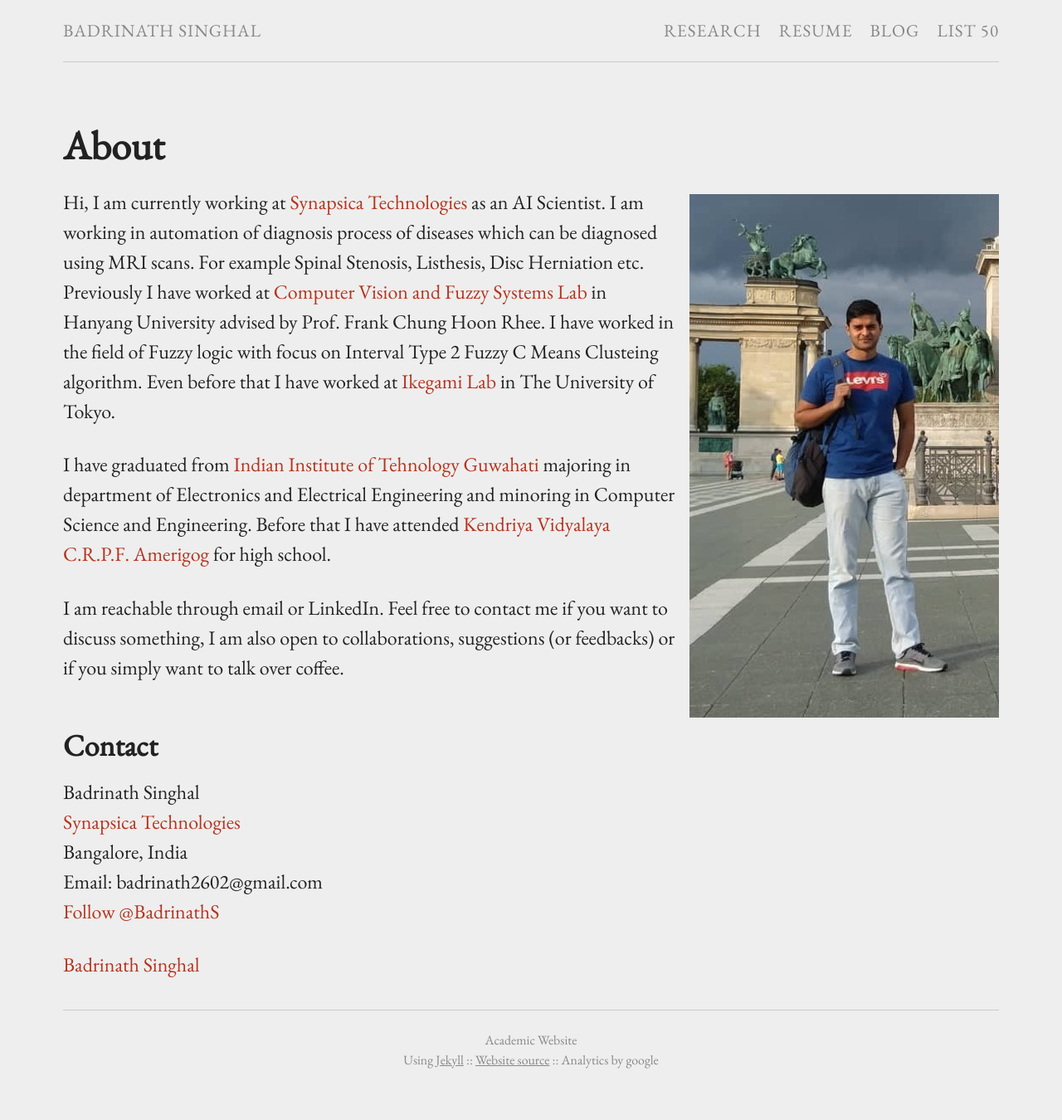
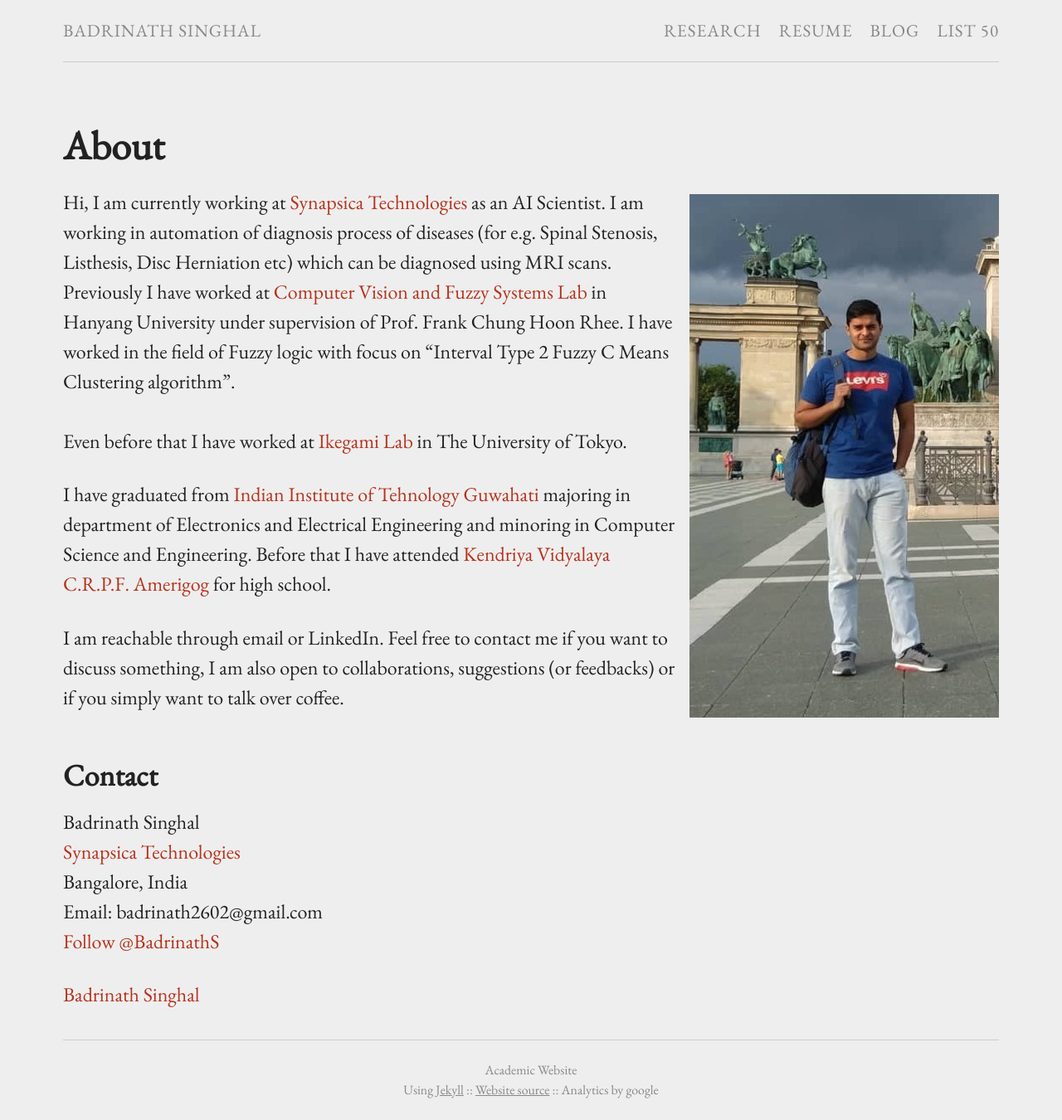
Before and after one commit to BadrinathS/BadrinathS.github.io, a Jekyll site: the page built from index.md, in a window 1280 px wide. Shown: the whole page at 83% size. Built offline with Jekyll 4.4.1, drawn with Linux system fonts in a browser that asks for light colours; comment, search, counter and statistics services are not loaded; before the commit the page ends 1314 px from its top, so only the background shows below that.

Commit message:
Update index.md

```diff
--- a/index.md
+++ b/index.md
@@ -9,7 +9,10 @@
 <script async defer src="https://buttons.github.io/buttons.js"></script>
 
 
-Hi, I am currently working at<a href="https://synapsica.com" target="_blank"> Synapsica Technologies </a> as an AI Scientist. I am working in automation of diagnosis process of diseases which can be diagnosed using MRI scans. For example Spinal Stenosis, Listhesis, Disc Herniation etc. Previously I have worked at <a href="http://fuzzy.hanyang.ac.kr/" target="_blank"> Computer Vision and Fuzzy Systems Lab</a> in Hanyang University advised by Prof. Frank Chung Hoon Rhee. I have worked in the field of Fuzzy logic with focus on Interval Type 2 Fuzzy C Means Clusteing algorithm. Even before that I have worked at<a href="http://sacral.c.u-tokyo.ac.jp/" target="_blank"> Ikegami Lab </a> in The University of Tokyo.
+Hi, I am currently working at<a href="https://synapsica.com" target="_blank"> Synapsica Technologies </a> as an AI Scientist. I am working in automation of diagnosis process of diseases (for e.g. Spinal Stenosis, Listhesis, Disc Herniation etc) which can be diagnosed using MRI scans. Previously I have worked at <a href="http://fuzzy.hanyang.ac.kr/" target="_blank"> Computer Vision and Fuzzy Systems Lab</a> in Hanyang University under supervision of Prof. Frank Chung Hoon Rhee. I have worked in the field of Fuzzy logic with focus on "Interval Type 2 Fuzzy C Means Clustering algorithm".
+<br>
+<br>
+Even before that I have worked at<a href="http://sacral.c.u-tokyo.ac.jp/" target="_blank"> Ikegami Lab </a> in The University of Tokyo.
 
 I have graduated from <a href="https://iitg.ac.in" target="_blank"> Indian Institute of Tehnology Guwahati </a> majoring in department of Electronics and Electrical Engineering and minoring in Computer Science and Engineering. Before that I have attended <a href="http://www.kvcrpf.ac.in/" target="_blank"> Kendriya Vidyalaya C.R.P.F. Amerigog </a> for high school.
 
```
